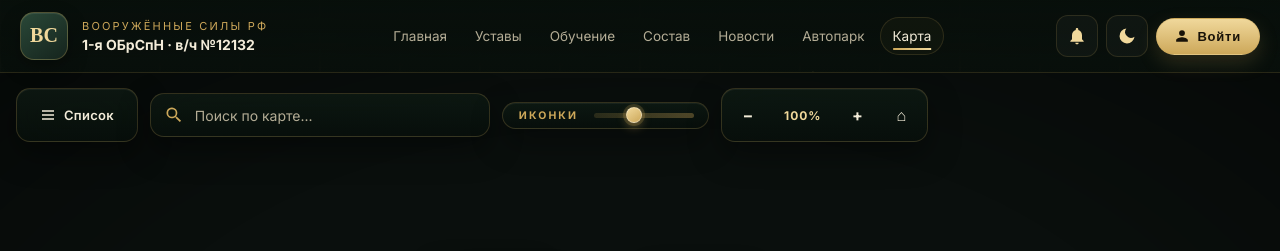
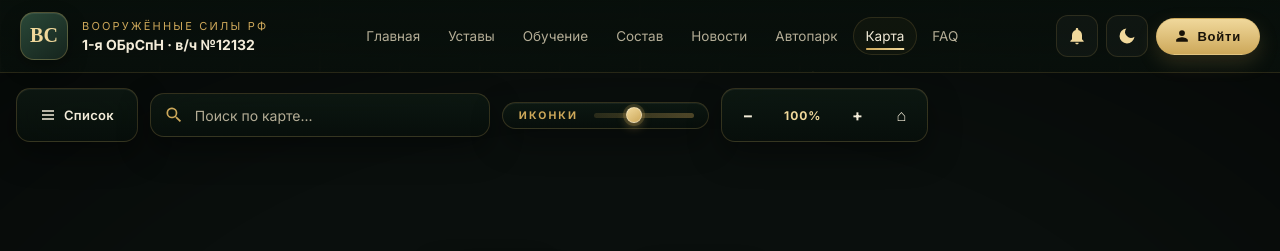
Before and after one commit to Rilavion/army-rmrp-patriki, a plain HTML site: page map.html in a window 1280 px wide. Shown: the top 251 px of the page. Drawn offline with nearby package versions, Linux system fonts and the light colour scheme; grey boxes are pictures that could not be loaded.

Commit message:
Update map.html

```diff
--- a/map.html
+++ b/map.html
@@ -53,6 +53,7 @@ html,body{overflow:hidden}
       <a href="news.html" data-page="news.html" data-transition>Новости</a>
       <a href="autopark.html" data-page="autopark.html" data-transition>Автопарк</a>
       <a href="map.html" data-page="map.html" data-transition>Карта</a>
+      <a href="faq.html" data-page="faq.html" data-transition>FAQ</a>
     </nav>
     <div class="header-actions">
             <button class="icon-btn" data-open-notify title="Уведомления" style="position:relative">
```
